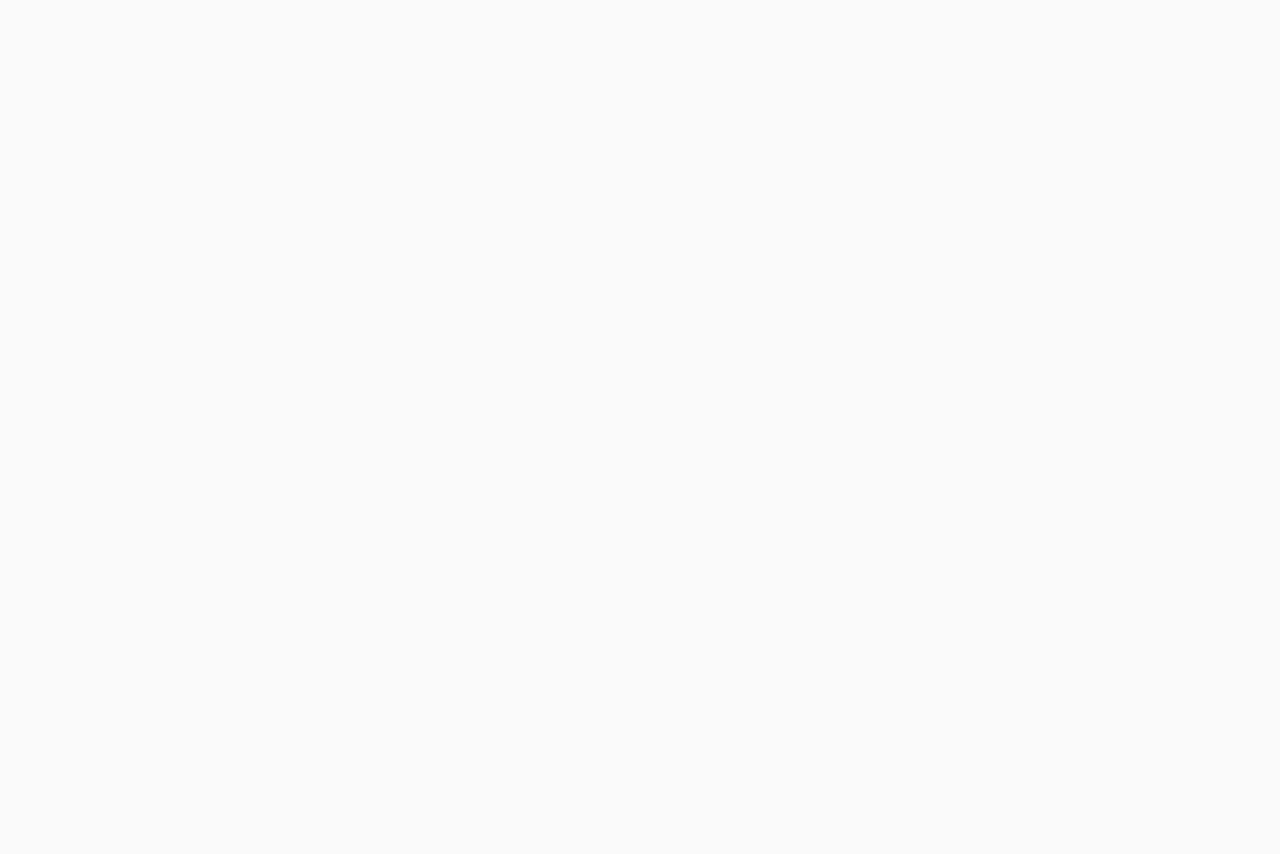
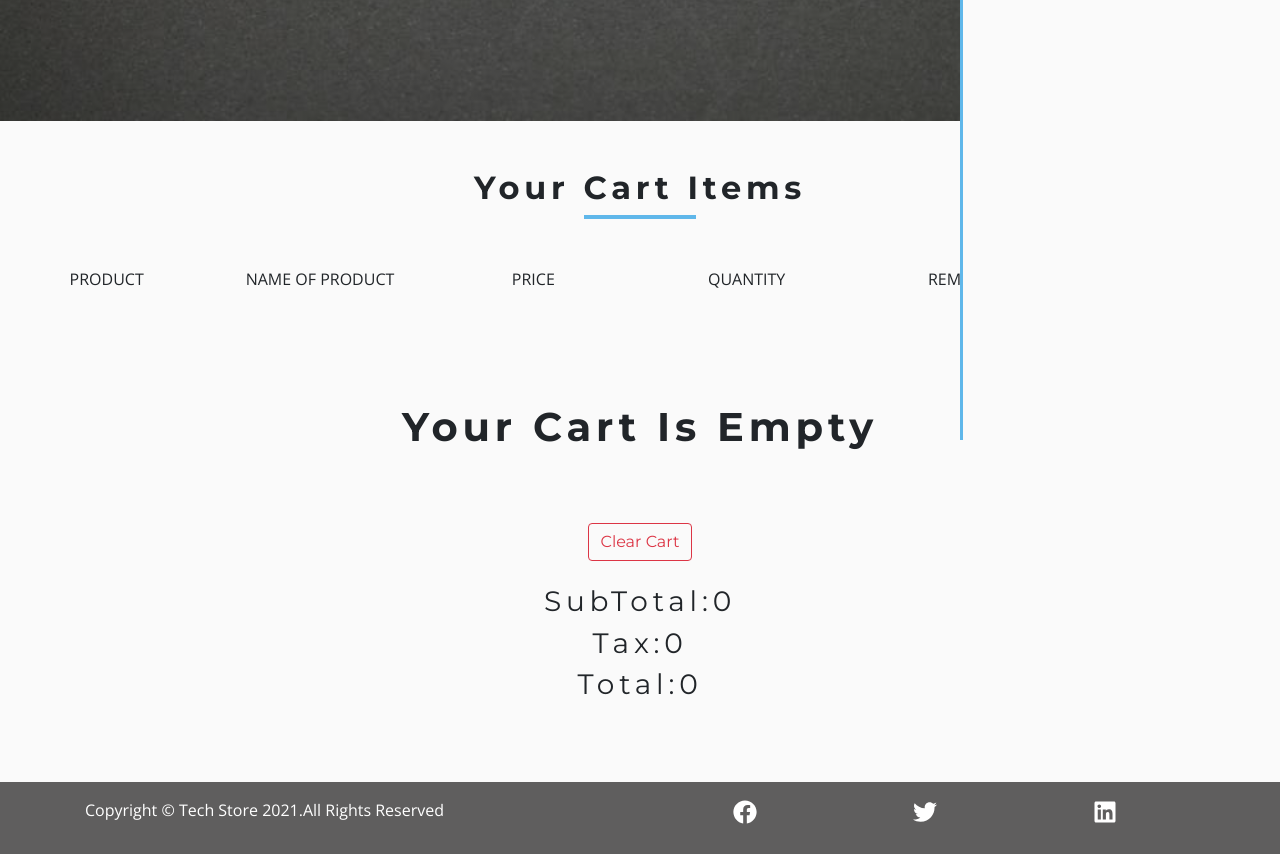
Before and after one commit to ziaul888/e-commerce, a React (Create React App) app: page /cart in a window 1280 px wide. Shown: the part 420-1274 px from the top of the page. Before the commit the page ends 800 px from the top, so only its background shows below. Built offline with nearby package versions, Linux system fonts and the light colour scheme.

Commit message:
cartpage,cartcolumns

```diff
--- a/src/components/AboutPage/Info.jsx
+++ b/src/components/AboutPage/Info.jsx
@@ -1,6 +1,6 @@
 import React from "react";
 import Title from "../Title";
-import defaultBcg from "../../images/aboutBcg.jpeg";
+//import defaultBcg from "../../images/aboutBcg.jpeg";
 import aboutBcg from "../../images/aboutBcg.jpeg";
 export default function Info() {
   return (
--- a/src/components/SideCart.jsx
+++ b/src/components/SideCart.jsx
@@ -1,38 +1,66 @@
-import React from 'react'
-import {ProductConsumer} from "../context"
-import styled from "styled-components"
-
+import React from "react";
+import { ProductConsumer } from "../context";
+import styled from "styled-components";
+import { Link } from "react-router-dom";
 export default function CartPage() {
   return (
     <>
       <ProductConsumer>
-           {value=>{
-             const {cartOpen,cart,closeCart}=value;
+        {(value) => {
+          const { cartOpen, cart, closeCart, cartTotal } = value;
           return (
             <CartWrapper show={cartOpen} onClick={closeCart}>
-              <p> Cart items</p>
+              <ul>
+                {cart.map((item) => {
+                  return (
+                    <li key={item.id} className="cart-item  mb-4">
+                      <img width="35" src={item.image} alt="catitem" />
+                      <div className="mt-3">
+                        <h6 className="text-uppercase">{item.title}</h6>
+                        <h6 className="text-capitalize text-title">
+                          amount: {item.count}
+                        </h6>
+                      </div>
+                    </li>
+                  );
+                })}
+              </ul>
+              <h4 className="text-capitalize text-main">
+                cart total: ${cartTotal}
+              </h4>
+              <div className="text-center my-5">
+                <Link to="/cart" className="main-link">
+                  cart page
+                </Link>
+              </div>
             </CartWrapper>
-             )
+          );
         }}
       </ProductConsumer>
     </>
-    )
+  );
 }
 
-
-
-const CartWrapper=styled.div`
-position:fixed;
-top:60px;
-right:0;
-width:100%;
-height:100%;
-background:var(--mainGrey);
-z-index:1;
-border-left:3px solid var(--primaryColor);
-transform: ${props => (props.show ? "translateX(0)" : "translateX(100%)")};
-transition:var(--mainTransition);
-@media (min-width:576px){
-  width:20rem;
+const CartWrapper = styled.div`
+  position: fixed;
+  top: 60px;
+  right: 0;
+  width: 100%;
+  height: 100%;
+  background: var(--mainGrey);
+  z-index: 1;
+  border-left: 3px solid var(--primaryColor);
+  transform: ${(props) => (props.show ? "translateX(0)" : "translateX(100%)")};
+  transition: var(--mainTransition);
+  @media (min-width: 576px) {
+    width: 20rem;
   }
-`
+  overflow: scroll;
+  pad: 2rem;
+  ul {
+    padding: 0 !important;
+  }
+  .cart-item {
+    list-style-type: none;
+  }
+`;
--- /dev/null
+++ b/src/components/cart/Cart.jsx
@@ -0,0 +1,19 @@
+import React from "react";
+import Title from "../Title";
+import CartColumns from "./CartColumns";
+import CartList from "./CartList";
+//import CartItem from "./CartItem";
+import CartTotal from "./CartTotal";
+export default function Cart() {
+  return (
+    <section className="py-5">
+      {/*title*/}
+      <div className="conatiner">
+        <Title title="your cart items" center />
+      </div>
+      <CartColumns />
+      <CartList />
+      <CartTotal />
+    </section>
+  );
+}
--- /dev/null
+++ b/src/components/cart/CartColumns.jsx
@@ -0,0 +1,28 @@
+import React from "react";
+
+export default function CartColumns() {
+  return (
+    <div className="container-fluid text-center d-none d-lg-block my-5">
+      <div className="row">
+        <div className="col-lg-2">
+          <p className="text-uppercase">product</p>
+        </div>
+        <div className="col-lg-2">
+          <p className="text-uppercase"> name of product</p>
+        </div>
+        <div className="col-lg-2">
+          <p className="text-uppercase">price</p>
+        </div>
+        <div className="col-lg-2">
+          <p className="text-uppercase">quantity</p>
+        </div>
+        <div className="col-lg-2">
+          <p className="text-uppercase">remove</p>
+        </div>
+        <div className="col-lg-2">
+          <p className="text-uppercase">total</p>
+        </div>
+      </div>
+    </div>
+  );
+}
--- /dev/null
+++ b/src/components/cart/CartItem.jsx
@@ -0,0 +1,9 @@
+import React from "react";
+
+export default function CartItem() {
+  return (
+    <div>
+      <h1>cartItem</h1>
+    </div>
+  );
+}
--- /dev/null
+++ b/src/components/cart/CartList.jsx
@@ -0,0 +1,39 @@
+import React from "react";
+import CartItem from "./CartItem";
+import { ProductConsumer } from "../../context";
+
+export default function CartList() {
+  return (
+    <div className="container-fluid">
+      <div className="row">
+        <div className="col">
+          <ProductConsumer>
+            {(value) => {
+              const { cart, icrement, decremnet, removeItem } = value;
+              if (cart.length === 0) {
+                return (
+                  <h1 className="text-title text-center my-5">
+                    your cart is empty
+                  </h1>
+                );
+              }
+              return (
+                <>
+                  {cart.map((item) => (
+                    <CartItem
+                      key={item.id}
+                      cartItem={item}
+                      icrement={icrement}
+                      decremnet={decremnet}
+                      removeItem={removeItem}
+                    ></CartItem>
+                  ))}
+                </>
+              );
+            }}
+          </ProductConsumer>
+        </div>
+      </div>
+    </div>
+  );
+}
--- /dev/null
+++ b/src/components/cart/CartTotal.jsx
@@ -0,0 +1,29 @@
+import React from "react";
+import { ProductConsumer } from "../../context";
+
+export default function CartTotal() {
+  return (
+    <div className="container">
+      <div className="row">
+        <ProductConsumer>
+          {(value) => {
+            const { clearCart, cartSubTotals, cartTotal, cartTax } = value;
+            return (
+              <div className="col  text-title text-center py-4">
+                <button
+                  className="btn btn-outline-danger text-capitalize mb-4 "
+                  onClick={clearCart}
+                >
+                  clear cart
+                </button>
+                <h3> subTotal:{cartSubTotals}</h3>
+                <h3>tax:{cartTax}</h3>
+                <h3>total:{cartTotal} </h3>
+              </div>
+            );
+          }}
+        </ProductConsumer>
+      </div>
+    </div>
+  );
+}
--- /dev/null
+++ b/src/components/cart/package.json
@@ -0,0 +1,3 @@
+{
+    "main":"Cart.jsx"
+}
--- a/src/context/Context.js
+++ b/src/context/Context.js
@@ -8,7 +8,7 @@ const ProductContext = React.createContext();
 class ProductProvider extends Component {
   state = {
     sidebarOpen: false,
-    cartOpen: false,
+    cartOpen: true,
     links: linkData,
     socialIcons: socialData,
     cart: [],
@@ -153,6 +153,23 @@ class ProductProvider extends Component {
     this.setState({ cartOpen: false });
   };
 
+  //handle cartItem fun
+
+  increment = (id) => {
+    console.log(id);
+  };
+
+  decrement = (id) => {
+    console.log(id);
+  };
+
+  removeItem = (id) => {
+    console.log(id);
+  };
+  clearCartItem = () => {
+    console.log("no item in cart");
+  };
+
   render() {
     return (
       <ProductContext.Provider
@@ -164,6 +181,10 @@ class ProductProvider extends Component {
           closeCart: this.closeCart,
           addToCart: this.addToCart,
           setSingleProduct: this.setSingleProduct,
+          increment: this.increment,
+          decrement: this.decrement,
+          removeItem: this.removeItem,
+          clearCartItem: this.clearCartItem,
         }}
       >
         {this.props.children}
--- a/src/pages/CartPage.jsx
+++ b/src/pages/CartPage.jsx
@@ -1,9 +1,13 @@
-import React from 'react'
+import React from "react";
+import CartSection from "../components/cart";
+import Hero from "../components/Hero";
+import cartBcg from "../images/storeBcg.jpeg";
 
 export default function CartPage() {
   return (
-    <div>
-
-    </div>
-  )
+    <>
+      <Hero img={cartBcg} />
+      <CartSection />
+    </>
+  );
 }
```
Also changed, not shown: 1 other file (tests, documents, lock files or other folders). Lines whose indentation alone changed are shown as unchanged.
